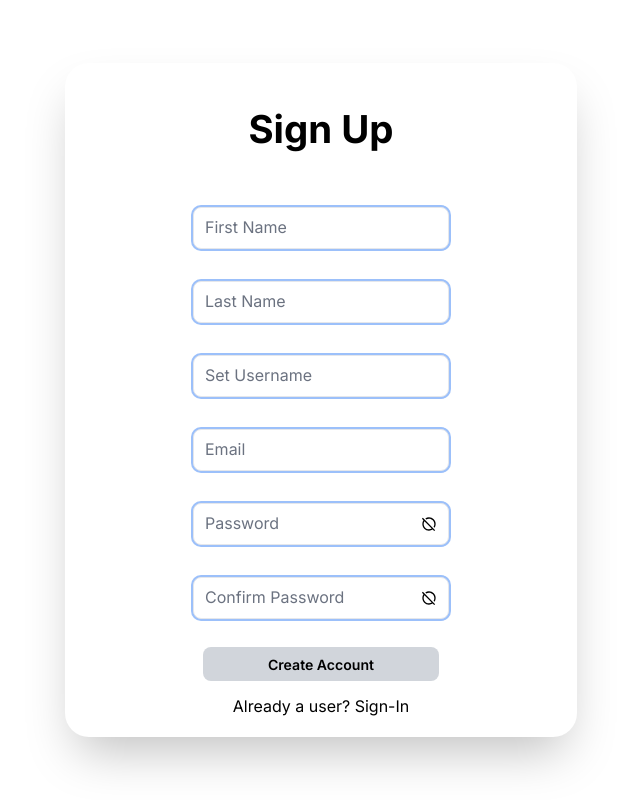
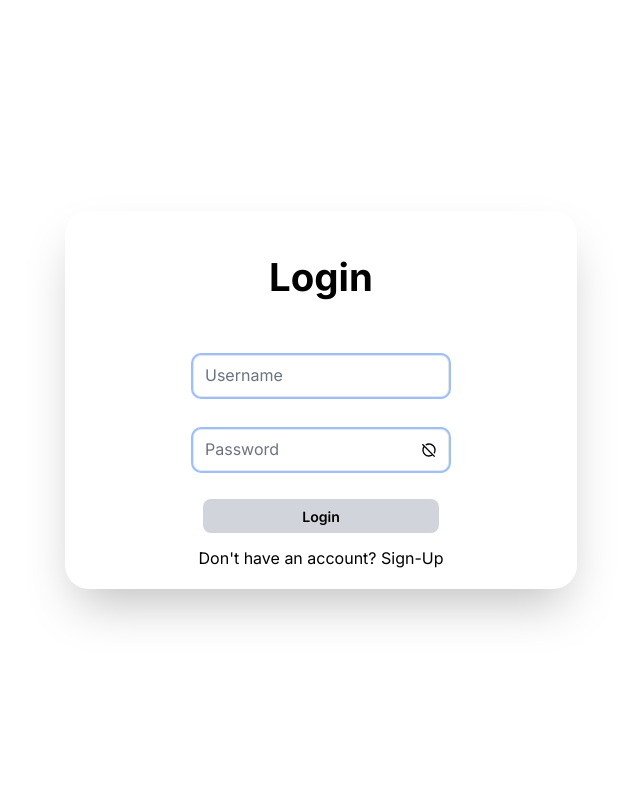
Before and after one commit to SanketSonawane11/PayTm, a Next.js app in the folder Frontend/: page /LoginSignup in a window 1280 px wide. Shown: the whole page, without its empty margins (319-959 px from the left). Built offline with nearby package versions, Linux system fonts and the light colour scheme.

Commit message:
Completed Login Form with Smart routing

```diff
--- a/Frontend/src/app/Components/AuthenticationForm.js
+++ b/Frontend/src/app/Components/AuthenticationForm.js
@@ -1,19 +1,25 @@
 
-import React from 'react'
+import React, { useEffect } from 'react'
 import { useRecoilState } from 'recoil'
 import { formState } from '../atoms/authFormAtom'
 import FormContainer from './FormContainer';
 import LoginForm from './LoginForm';
 import SignUpForm from './SignUpForm';
-// import { useRouter } from 'next/navigation';
+import { useRouter } from 'next/navigation';
 
 function AuthenticationForm() {
 
   const [state, setState] = useRecoilState(formState);
 
+  const router = useRouter();
+
   function toggleFormSatate() {
     setState(!state);
   }
+
+  useEffect(() => {
+    if (localStorage.getItem("Token")) router.push('/');
+  }, [router])
 
   return (
     <FormContainer>
--- a/Frontend/src/app/Components/FormButton.js
+++ b/Frontend/src/app/Components/FormButton.js
@@ -1,9 +1,9 @@
 import React from 'react'
 
-function FormButton({ text, onClick, login }) {
+function FormButton({ text, onClick }) {
     return (
         <div className="h-fit w-[100%] md:px-[0.8vw] m-[3vw] md:m-[1vw]">
-            <button onClick={onClick} className="w-[100%] py-[2vw] px-[2.3vw] md:py-[0.5vw] bg-gray-300 text-[4vw] md:text-[1.1vw] hover:bg-gray-800 hover:text-white hover:rounded-md active:scale-95 transition-all ease-out duration-100 font-semibold rounded-lg">
+            <button onClick={onClick} className="w-[100%] py-[2vw] px-[2.3vw] md:py-[0.5vw] bg-gray-300 text-[4vw] md:text-[1.1vw] flex items-center justify-center hover:bg-gray-800 hover:text-white hover:rounded-md active:scale-95 transition-all ease-out duration-100 font-semibold rounded-lg">
                 {text}
             </button>
         </div>
--- a/Frontend/src/app/Components/LoginForm.js
+++ b/Frontend/src/app/Components/LoginForm.js
@@ -1,15 +1,75 @@
 import React, { useState } from 'react'
 import FormField from './FormField'
+import { useRouter } from 'next/navigation';
+import FormButton from './FormButton';
+import Spinner from './Spinner';
+import { toast, ToastContainer } from 'react-toastify';
 
 function loginForm() {
 
+  const router = useRouter();
+
   const [formData, setFormData] = useState({
     username: '',
-    password: '',
-  })
+    password: ''
+  });
+
+  const handleChange = (e) => {
+    const { name, value } = e.target;
+    setFormData({ ...formData, [name]: value });
+  };
+
+  const [loading, setLoading] = useState(false);
+
+  const handleSubmit = async (e) => {
+    e.preventDefault();
+    setLoading(true);
+
+    try {
+      const response = await fetch('http://localhost:4000/api/v1/users/signin', {
+        method: 'POST',
+        headers: {
+          'Content-Type': 'application/json',
+        },
+        body: JSON.stringify(formData),
+      });
+      const data = await response.json();
+      if (response.ok) {
+        toast.success("Logged in successfully!", {
+          icon: "✅"
+        });
+        localStorage.setItem("Token", data.secret);
+        // token = localStorage.getItem("Token");
+        router.push('/');
+      } else {
+        toast.error(data.message || "Something went wrong!");
+      }
+    } catch (err) {
+      toast.error("An error occurred while logging in." + err);
+      console.log(err);
+    }
+    setLoading(false);
+  }
 
   return (
-    <div>loginForm</div>
+    <div className='w-auto h-full flex items-center justify-center flex-col'>
+      <FormField
+        label="Username"
+        type="text"
+        value={formData.username}
+        onChange={handleChange}
+        name="username"
+      />
+      <FormField
+        label="Password"
+        type="password"
+        value={formData.password}
+        onChange={handleChange}
+        name="password"
+      />
+      <FormButton text={loading ? <Spinner /> : "Login"} onClick={handleSubmit} />
+      <ToastContainer />
+    </div>
   )
 }
 
--- a/Frontend/src/app/Components/SignUpForm.js
+++ b/Frontend/src/app/Components/SignUpForm.js
@@ -1,4 +1,4 @@
-import React, { useEffect, useState } from 'react';
+import React, { useState } from 'react';
 import FormField from './FormField';
 import FormButton from './FormButton';
 import Spinner from './Spinner';
@@ -21,10 +21,7 @@ function SignUpForm() {
 
     const handleChange = (e) => {
         const { name, value } = e.target;
-        setFormData((prevData) => ({
-            ...prevData,
-            [name]: value,
-        }));
+        setFormData({ ...formData, [name]: value });
     };
 
     const [loading, setLoading] = useState(false);
@@ -40,10 +37,6 @@ function SignUpForm() {
     };
 
     let token;
-
-    useEffect(() => {
-        if (localStorage.getItem("Token")) router.push('/');
-    }, [token])
 
     const createUser = async () => {
         try {
@@ -66,15 +59,18 @@ function SignUpForm() {
                 role: 'user'
             });
             if (response.ok) {
-                toast.success("Account created successfully!");
+                toast.success("Account created successfully!", {
+                    icon: "✅"
+                });
                 localStorage.setItem("Token", data.user.secret);
-                token = localStorage.getItem("Token");
+                // token = localStorage.getItem("Token");
                 router.push('/');
             } else {
                 toast.error(data.message || "Something went wrong!");
             }
-        } catch (error) {
-            toast.error("An error occurred while creating the account.");
+        } catch (err) {
+            toast.error("An error occurred while creating the account." + err);
+            console.log(err);
         }
         setLoading(false);
     };
--- a/Frontend/src/app/atoms/authFormAtom.js
+++ b/Frontend/src/app/atoms/authFormAtom.js
@@ -2,5 +2,5 @@ import { atom } from "recoil"
 
 export const formState = atom({
     key: "formState",
-    default: false
+    default: true
 });
```
Also changed, not shown: 1 other file (tests, documents, lock files or other folders).
